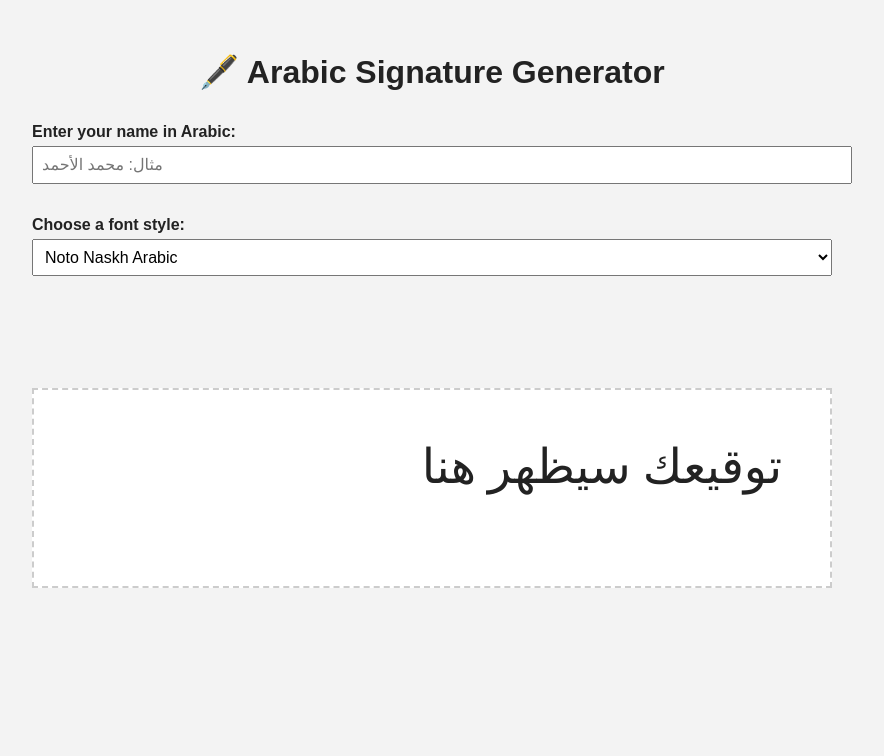
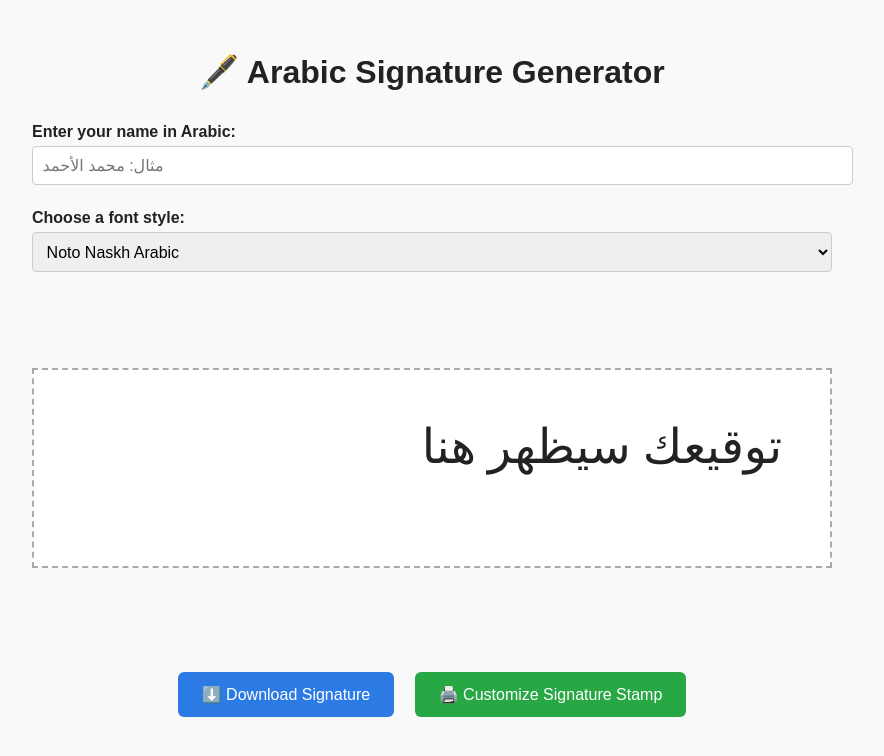
Before and after one commit to RickyHuang2016/Arabic-signature-generator-20250727, a plain HTML site: page index.html in a window 1280 px wide. Shown: the whole page, without its empty margins (208-1092 px from the left). Drawn offline with Linux system fonts and the light colour scheme; a web font is replaced by a local one.

Commit message:
Update index.html

```diff
--- a/index.html
+++ b/index.html
@@ -8,44 +8,65 @@
     body {
       font-family: sans-serif;
       padding: 2em;
-      background: #f3f3f3;
+      background: #f9f9f9;
       color: #222;
       max-width: 800px;
       margin: auto;
+      text-align: center;
     }
 
     h1 {
       font-size: 2em;
       margin-bottom: 1em;
-      text-align: center;
     }
 
     label {
       font-weight: bold;
-      margin-top: 1em;
       display: block;
+      text-align: left;
+      margin-top: 1.5em;
     }
 
     input, select {
       width: 100%;
-      padding: 0.5em;
+      padding: 0.6em;
       font-size: 1em;
       margin-top: 0.3em;
-      margin-bottom: 1em;
+      border: 1px solid #ccc;
+      border-radius: 4px;
     }
 
     #signature-preview {
-      margin-top: 2em;
+      margin: 2em 0;
       background: #fff;
-      border: 2px dashed #ccc;
+      border: 2px dashed #aaa;
       padding: 1em;
       font-size: 48px;
+      direction: rtl;
       text-align: right;
-      direction: rtl;
       min-height: 100px;
     }
 
-    /* 字体导入 */
+    button {
+      margin: 0.5em;
+      padding: 0.8em 1.5em;
+      font-size: 1em;
+      border: none;
+      border-radius: 6px;
+      cursor: pointer;
+    }
+
+    #download-btn {
+      background-color: #2c7be5;
+      color: white;
+    }
+
+    #customize-btn {
+      background-color: #28a745;
+      color: white;
+    }
+
+    /* Font imports */
     @font-face {
       font-family: 'NotoNaskhArabic';
       src: url('https://cdn.shopify.com/s/files/1/0675/7698/7937/files/NotoNaskhArabic-Regular.woff2?v=1753624745') format('woff2'),
@@ -92,7 +113,7 @@
       src: url('https://cdn.shopify.com/s/files/1/0675/7698/7937/files/ScheherazadeNew-Regular.woff2?v=1753586413') format('woff2');
     }
 
-    /* 字体类 */
+    /* Font classes */
     .font-NotoNaskhArabic { font-family: 'NotoNaskhArabic'; }
     .font-Harmattan { font-family: 'Harmattan'; }
     .font-ElMessiri { font-family: 'ElMessiri'; }
@@ -102,7 +123,6 @@
     .font-GreatVibes { font-family: 'GreatVibes'; direction: ltr; text-align: left; }
     .font-Amiri { font-family: 'Amiri'; }
     .font-ScheherazadeNew { font-family: 'ScheherazadeNew'; }
-
   </style>
 </head>
 <body>
@@ -129,10 +149,17 @@
     توقيعك سيظهر هنا
   </div>
 
+  <button id="download-btn">⬇️ Download Signature</button>
+  <button id="customize-btn" onclick="window.location.href='https://clocore.com/products/custom-portable-handwritten-authorised-signatory-stamp-signature-seal-self-inking-clear-impression-thousands-of-uses-with-one-ink-refill'">🖨️ Customize Signature Stamp</button>
+
+  <canvas id="signature-canvas" style="display:none;"></canvas>
+
   <script>
     const input = document.getElementById('name-input');
     const select = document.getElementById('font-select');
     const preview = document.getElementById('signature-preview');
+    const canvas = document.getElementById('signature-canvas');
+    const downloadBtn = document.getElementById('download-btn');
 
     function updateSignature() {
       const value = input.value.trim() || 'توقيعك سيظهر هنا';
@@ -141,7 +168,6 @@
       preview.textContent = value;
       preview.className = fontClass;
 
-      // 设置方向
       if (fontClass === 'font-GreatVibes') {
         preview.style.direction = 'ltr';
         preview.style.textAlign = 'left';
@@ -151,8 +177,36 @@
       }
     }
 
+    function downloadSignature() {
+      const text = preview.textContent;
+      const fontClass = select.value;
+      const fontFamily = getComputedStyle(preview).fontFamily;
+      const direction = getComputedStyle(preview).direction;
+
+      canvas.width = preview.clientWidth;
+      canvas.height = preview.clientHeight;
+      const ctx = canvas.getContext('2d');
+
+      ctx.fillStyle = "#ffffff";
+      ctx.fillRect(0, 0, canvas.width, canvas.height);
+
+      ctx.fillStyle = "#000000";
+      ctx.font = "48px " + fontFamily;
+      ctx.textAlign = direction === 'rtl' ? 'right' : 'left';
+      ctx.textBaseline = 'top';
+
+      const x = direction === 'rtl' ? canvas.width - 20 : 20;
+      ctx.fillText(text, x, 20);
+
+      const link = document.createElement('a');
+      link.download = "signature.png";
+      link.href = canvas.toDataURL("image/png");
+      link.click();
+    }
+
     input.addEventListener('input', updateSignature);
     select.addEventListener('change', updateSignature);
+    downloadBtn.addEventListener('click', downloadSignature);
     updateSignature();
   </script>
 
```
